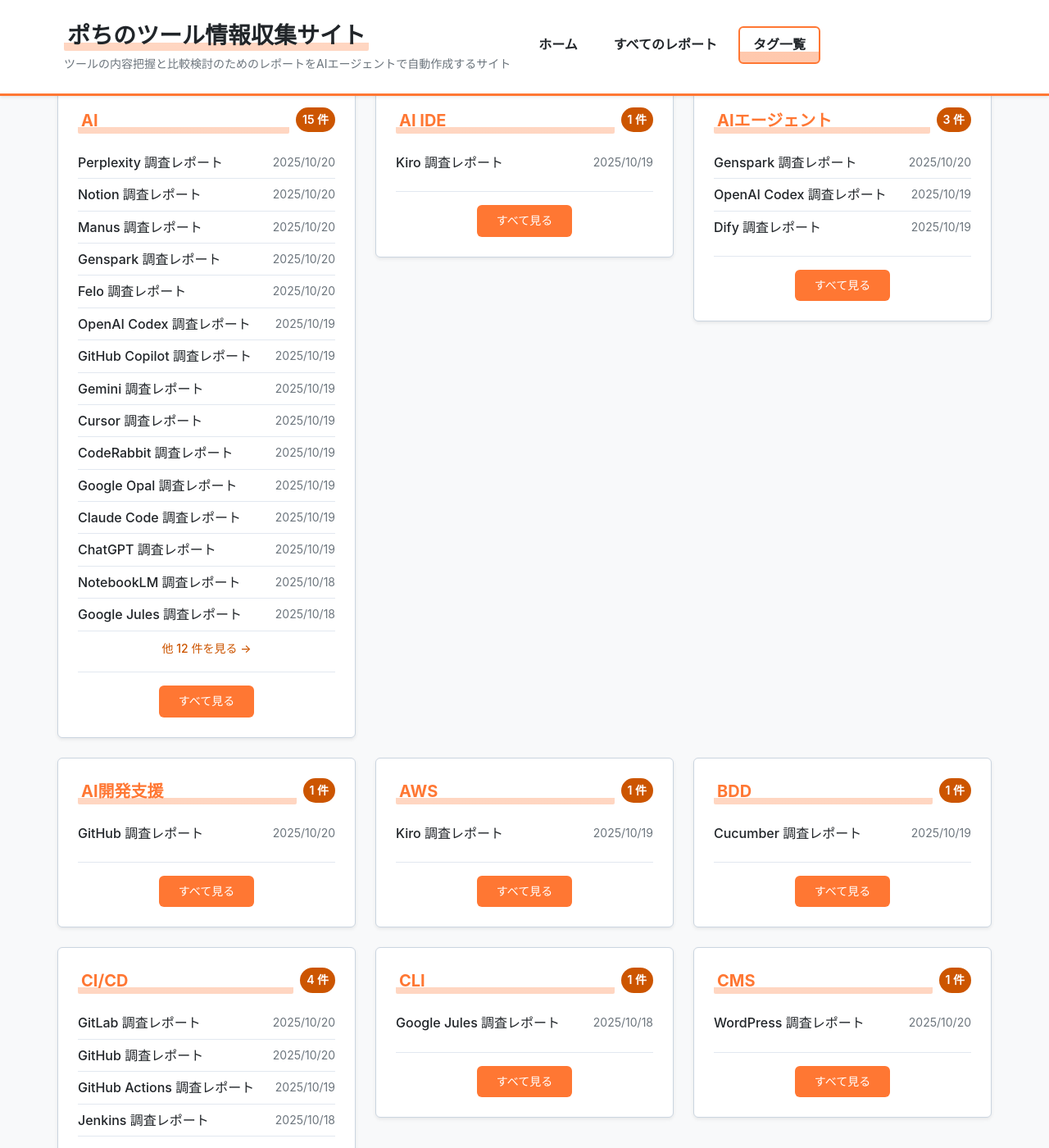
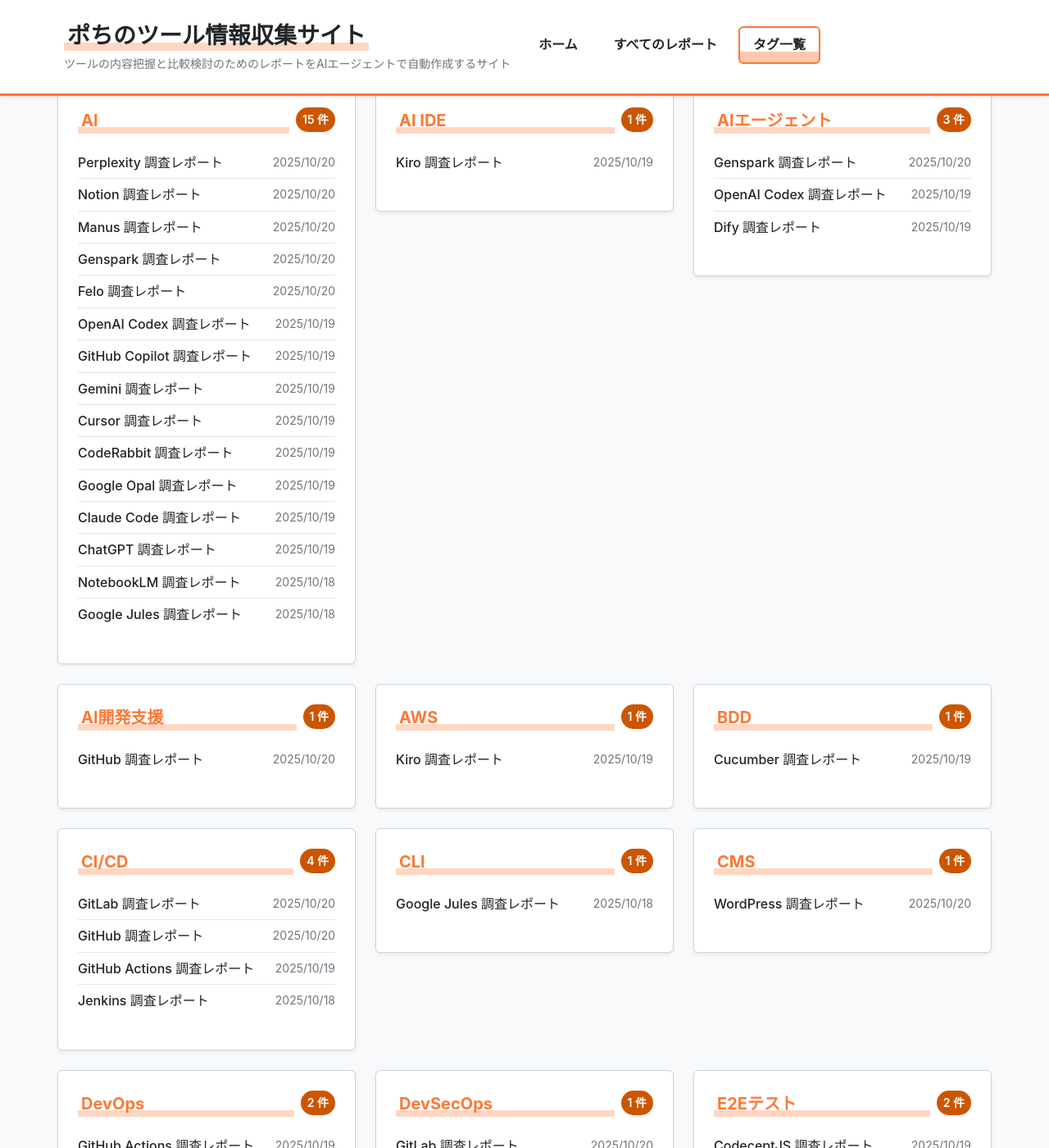
Before and after one commit to aegisfleet/tool-survey-report, a Jekyll site: the page built from tags/index.html, in a window 1280 px wide and 1400 px high, scrolled down 342 px. Shown: the whole window at 82% size. Built offline with Jekyll 4.4.1, drawn with Linux system fonts in a browser that asks for light colours; some of the changed text lies outside the part shown.

Commit message:
style(tags): Remove additional tag display elements
- Remove "more reports" section with link to additional reports
- Remove "tag actions" section with "view all" link
- Simplify tag display layout
- Reduce unnecessary navigation elements on tags page

```diff
--- a/tags/index.html
+++ b/tags/index.html
@@ -44,20 +44,6 @@
                 <time class="report-date">{{ report.last_updated | date: "%Y/%m/%d" }}</time>
               </div>
             {% endfor %}
-
-            {% if tag_count > 3 %}
-              <div class="more-reports">
-                <a href="{{ '/reports/' | relative_url }}?tag={{ tag | url_encode }}" class="view-all-link">
-                  他 {{ tag_count | minus: 3 }} 件を見る →
-                </a>
-              </div>
-            {% endif %}
-          </div>
-
-          <div class="tag-actions">
-            <a href="{{ '/reports/' | relative_url }}?tag={{ tag | url_encode }}" class="tag-view-all">
-              すべて見る
-            </a>
           </div>
         </div>
       {% endif %}
```
